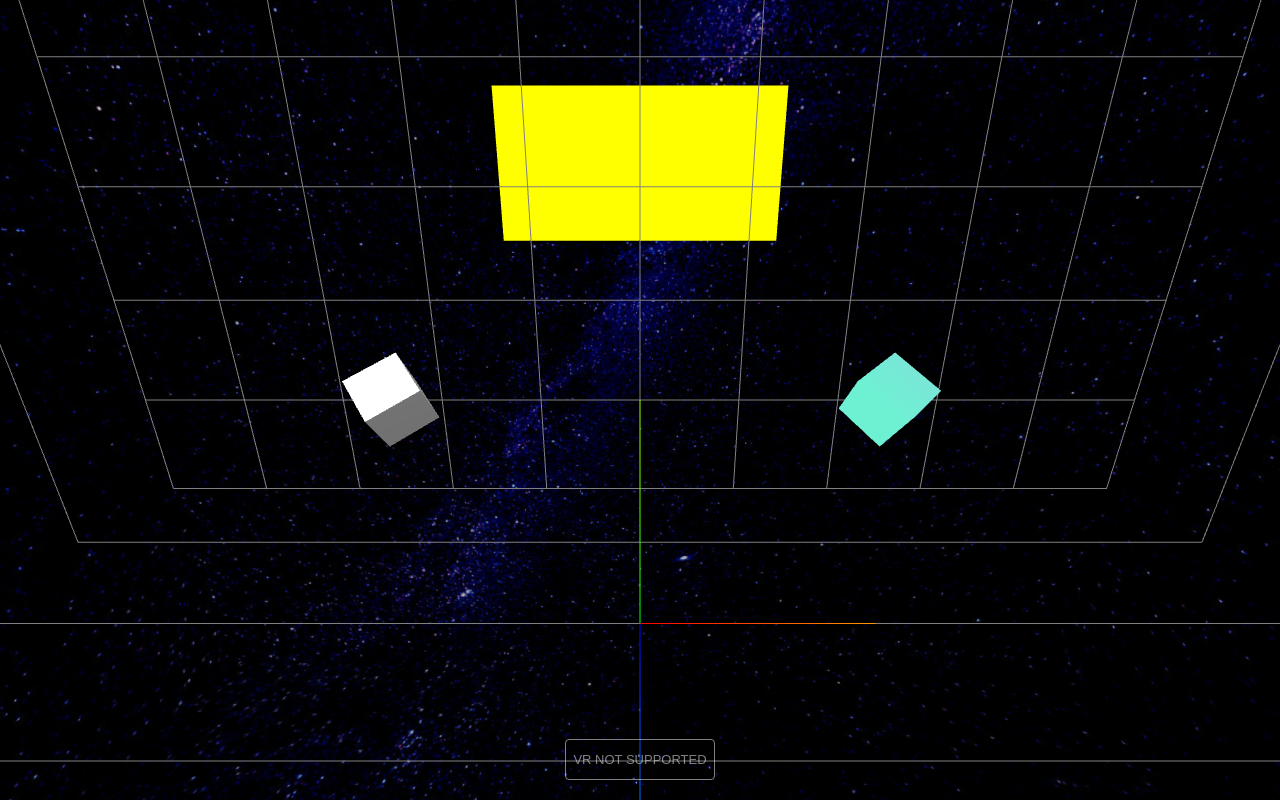
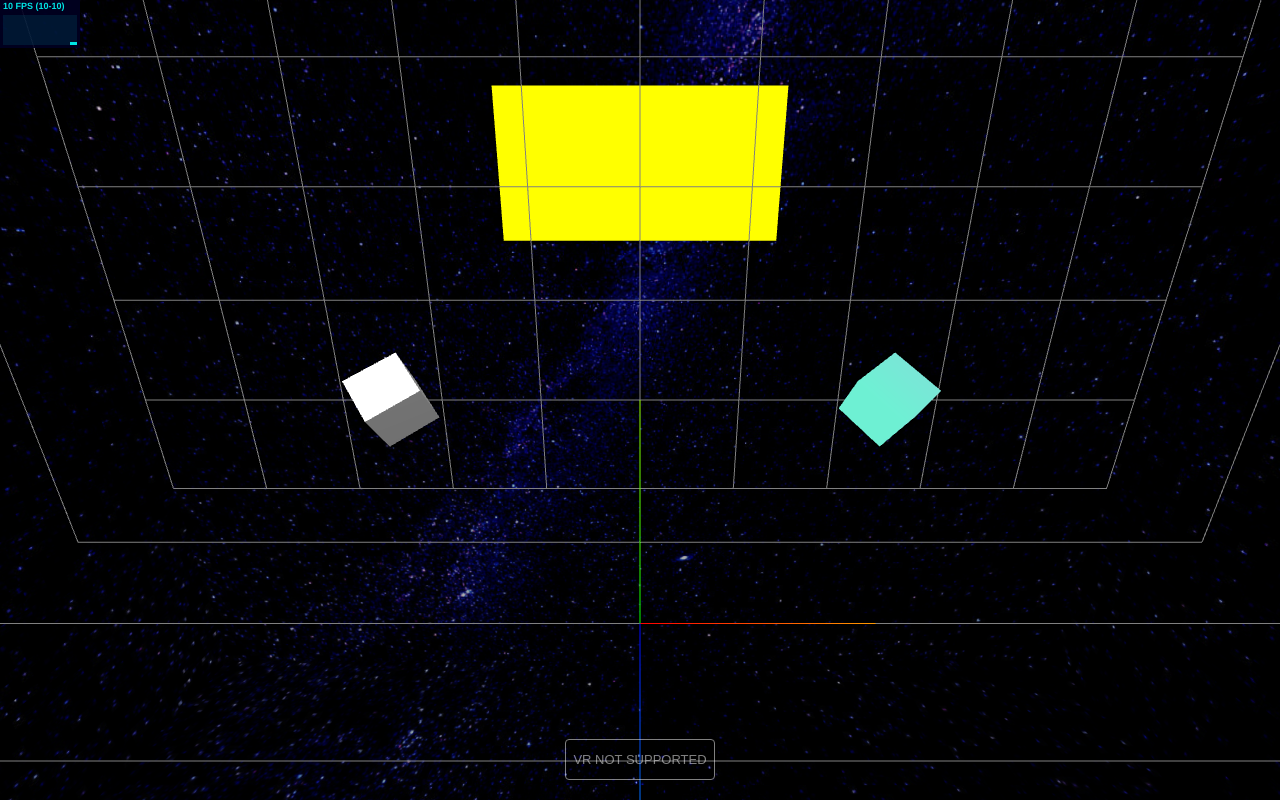
Before and after one commit to yeliu-deepmirror/VRVideo, a website built with webpack: page src/template.html in a window 1280 px wide. Built offline with nearby package versions, Linux system fonts and the light colour scheme; animation ran at ten frames a second; files whose address does not match are found by name.

Commit message:
add stats

```diff
--- a/src/index.js
+++ b/src/index.js
@@ -3,6 +3,7 @@
 
 import * as THREE from 'three';
 import { VRButton } from 'three/examples/jsm/webxr/VRButton.js';
+import Stats from 'three/addons/libs/stats.module.js';
 import VRControl from './utils/VRControl.js';
 
 // import ThreeMeshUI from 'three-mesh-ui';
@@ -12,7 +13,7 @@ import * as DM_GS from './gaussian_splatting_render.js';
 
 window.addEventListener('load', init);
 
-let scene, camera, dolly, renderer, vr_control;
+let scene, camera, dolly, renderer, vr_control, stats;
 let scene_rotation_cubes = [];
 let gamepad_0, gamepad_1;
 
@@ -37,6 +38,7 @@ function handleControllerRight() {
 }
 
 function loop() {
+	stats.update();
 	// ThreeMeshUI.update();  // tell three-mesh-ui when to update.
 	renderer.render( scene, camera );
 
@@ -60,6 +62,10 @@ function addBasicCube() {
 };
 
 function init() {
+	let container = document.getElementById( 'container' );
+	stats = new Stats();
+	container.appendChild( stats.dom );
+
 	console.log("Initialize the world.");
 	/* Create the container object, the scene */
 	scene = new THREE.Scene();
--- a/src/template.html
+++ b/src/template.html
@@ -13,6 +13,7 @@
         overflow: hidden;
       }
     </style>
+    <div id="container"></div>
 
     <!-- <video id="video" loop crossOrigin="anonymous" playsinline style="display:none">
 			<source src="./assets/videos/sintel.ogv" type='video/ogg; codecs="theora, vorbis"'>
```
